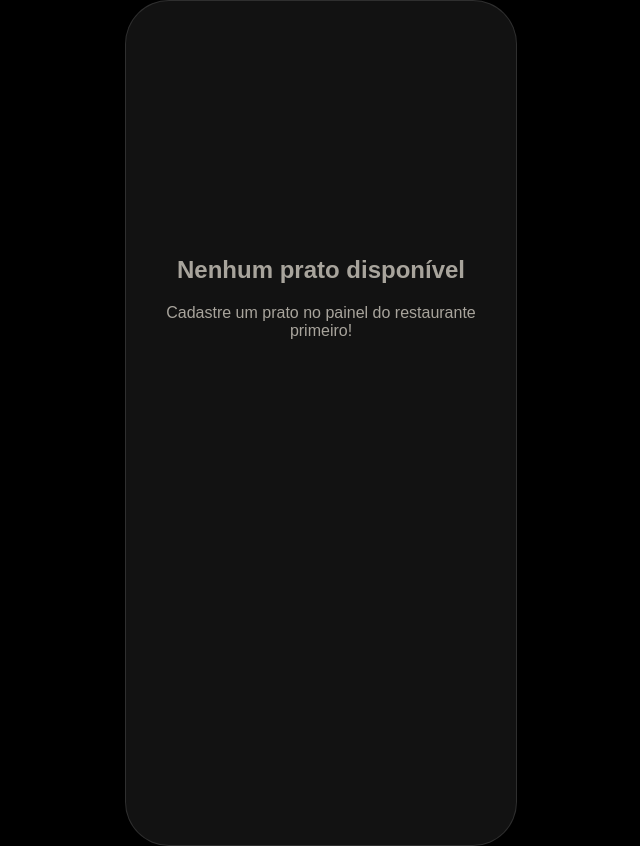
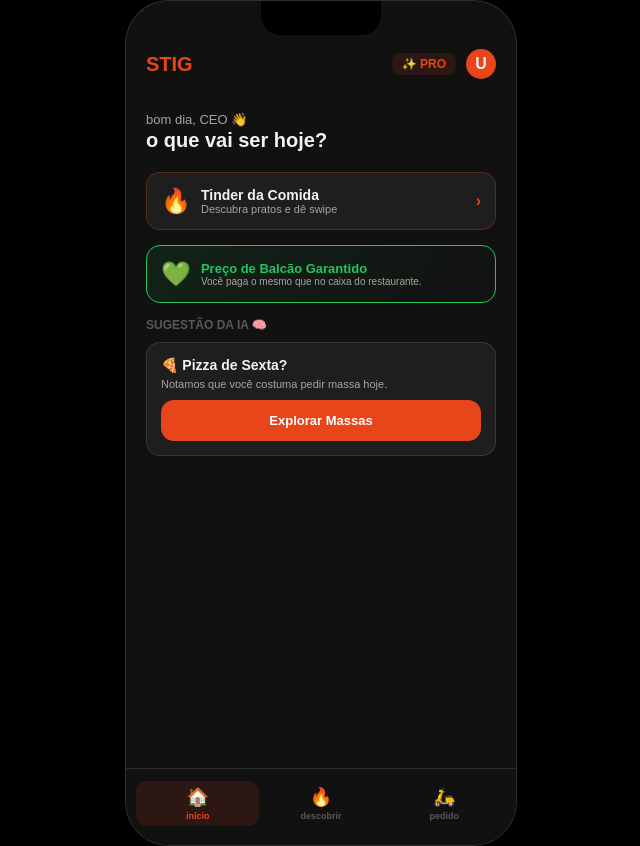
Before and after one commit to stigglobal-hub/stig-plataforma, a Next.js app: page /consumidor in a window 1280 px wide. Shown: the whole page, without its empty margins (319-959 px from the left). Built offline with nearby package versions, Linux system fonts and the light colour scheme; no server answers; the database is empty.

Commit message:
Rename AppConsumidor to AppConsumidorFull and refactor

```diff
--- a/app/consumidor/page.js
+++ b/app/consumidor/page.js
@@ -2,45 +2,46 @@
 import { useState, useEffect } from 'react';
 import { supabase } from '../../lib/supabase';
 
-export default function AppConsumidor() {
+export default function AppConsumidorFull() {
+  const [activeTab, setActiveTab] = useState('home');
   const [pratos, setPratos] = useState([]);
   const [currentIndex, setCurrentIndex] = useState(0);
-  const [carrinho, setCarrinho] = useState([]);
   const [toast, setToast] = useState('');
 
+  // Controle do Swipe/Carrinho
+  const [carrinhoTotal, setCarrinhoTotal] = useState(0);
+  const [pedidoAtivo, setPedidoAtivo] = useState(null);
+
   useEffect(() => {
-    async function fetchPratos() {
-      const { data, error } = await supabase.from('menu_items').select('*').order('created_at', { ascending: false });
-      if (!error && data.length > 0) {
-        setPratos(data);
-      }
-    }
     fetchPratos();
   }, []);
+
+  async function fetchPratos() {
+    const { data, error } = await supabase.from('menu_items').select('*').order('created_at', { ascending: false });
+    if (!error && data.length > 0) setPratos(data);
+  }
 
   function mostrarToast(msg) {
     setToast(msg);
     setTimeout(() => setToast(''), 3000);
   }
 
+  // --- LÓGICA DO SWIPE E COMPRA ---
   async function handleSwipe(like) {
     const pratoAtual = pratos[currentIndex];
 
     if (like) {
-      setCarrinho([...carrinho, pratoAtual]);
-      mostrarToast(`♥ Match! Pedido enviado para cozinha!`);
+      setCarrinhoTotal(prev => prev + parseFloat(pratoAtual.preco));
+      mostrarToast(`♥ ${pratoAtual.nome} adicionado!`);
 
-      // 🚀 SALVANDO NO BANCO DE DADOS AQUI
-      const { error } = await supabase.from('orders').insert([
-        {
-          prato_nome: pratoAtual.nome,
-          preco: pratoAtual.preco,
-          emoji: pratoAtual.emoji,
-          status: 'PREPARANDO'
-        }
-      ]);
+      // Salva no banco de dados (Gera a demanda para o Restaurante e Motoboy)
+      const { data, error } = await supabase.from('orders').insert([{
+        prato_nome: pratoAtual.nome, preco: pratoAtual.preco, emoji: pratoAtual.emoji, status: 'PREPARANDO'
+      }]).select();
 
-      if (error) console.error("Erro ao gerar pedido", error);
+      if (!error && data) {
+        setPedidoAtivo(data[0]); // Define como o pedido rastreado na aba "Pedido"
+      }
 
     } else {
       mostrarToast(`✕ Passou ${pratoAtual.nome}`);
@@ -49,85 +50,184 @@ export default function AppConsumidor() {
     if (currentIndex < pratos.length - 1) {
       setCurrentIndex(currentIndex + 1);
     } else {
-      mostrarToast('Você viu todos os pratos de hoje! 🚀');
+      mostrarToast('Fim da lista de hoje! 🚀');
     }
   }
 
-  if (pratos.length === 0) {
-    return (
-      <div style={{ backgroundColor: '#000', minHeight: '100vh', display: 'flex', justifyContent: 'center', alignItems: 'center', color: '#fff', fontFamily: "'Sora', sans-serif" }}>
-        <div style={shellStyle}>
-          <div style={{ padding: '40px 20px', textAlign: 'center', color: '#A8A49C', marginTop: '50%' }}>
-            <h2>Nenhum prato disponível</h2>
-            <p style={{ marginTop: '10px' }}>Cadastre um prato no painel do restaurante primeiro!</p>
-          </div>
-        </div>
-      </div>
-    );
+  // --- SIMULADOR DA GARANTIA IA ---
+  function acionarGarantia() {
+    mostrarToast('📸 Analisando foto...');
+    setTimeout(() => {
+      mostrarToast('✅ Crédito de R$ 15,00 aplicado em 2 min!');
+      setPedidoAtivo(null); // Limpa o pedido defeituoso
+      setActiveTab('home');
+    }, 2500);
   }
 
-  const prato = pratos[currentIndex];
-  const precoIfood = (prato.preco * 1.22).toFixed(2);
-  const economia = (precoIfood - prato.preco).toFixed(2);
-
+  // Renderização Dinâmica das Abas
   return (
     <div style={{ backgroundColor: '#000', minHeight: '100vh', display: 'flex', justifyContent: 'center', alignItems: 'center', fontFamily: "'Sora', sans-serif" }}>
 
-      <div style={shellStyle}>
+      {/* SEUS ESTILOS ORIGINAIS DO APP DO USUÁRIO */}
+      <style dangerouslySetInnerHTML={{ __html: `
+        :root{ --bg:#111; --card:#1E1E1E; --card2:#242424; --card3:#2C2C2C; --or:#E8451A; --or-d:rgba(232,69,26,0.12); --or-b:rgba(232,69,26,0.30); --tx:#F4F2EE; --tx2:#A8A49C; --tx3:#5A5852; --gr:#22C55E; --gr-d:rgba(34,197,94,0.10); --bl:#60A5FA; --rd:#EF4444; --bd2:rgba(255,255,255,0.11); }
+        .shell{ width:390px; height:844px; background:var(--bg); border-radius:44px; border:1.5px solid rgba(255,255,255,0.12); overflow:hidden; position:relative; box-shadow:0 32px 80px rgba(0,0,0,0.8); display:flex; flex-direction:column; }
+        .notch{ width:120px; height:34px; background:#000; border-radius:0 0 20px 20px; position:absolute; top:0; left:50%; transform:translateX(-50%); z-index:200; }
+        .topbar{ height:56px; display:flex; align-items:center; justify-content:space-between; padding:0 20px; flex-shrink:0; z-index:99; margin-top:35px; color:var(--tx); }
+        .screen{ flex:1; overflow-y:auto; overflow-x:hidden; scrollbar-width:none; padding-bottom:20px; color:var(--tx); }
+        .bnav{ height:68px; background:rgba(17,17,17,0.97); border-top:.5px solid var(--bd2); display:flex; align-items:center; justify-content:space-around; padding:0 10px 8px; flex-shrink:0; z-index:99; }
+        .bni{ display:flex; flex-direction:column; align-items:center; gap:3px; cursor:pointer; padding:5px; border-radius:10px; transition:.15s; flex:1; }
+        .bni.active{ background:var(--or-d); }
+        .bni-icon{ font-size:18px; }
+        .bni-lbl{ font-size:9px; font-weight:600; color:var(--tx3); }
+        .bni.active .bni-lbl{ color:var(--or); }
+        .btn-or{ width:100%; background:var(--or); color:#fff; border:none; border-radius:13px; padding:13px; font-size:13px; font-weight:700; cursor:pointer; }
+        .card-stack{ position:relative; height:430px; margin:0 20px; }
+        .swig{ position:absolute; inset:0; background:var(--card); border-radius:22px; border:1px solid var(--bd2); overflow:hidden; box-shadow:0 16px 48px rgba(0,0,0,0.5); }
+      `}} />
+
+      <div className="shell">
+        <div className="notch"></div>
 
         {toast && (
-          <div style={{ position: 'absolute', top: '50px', left: '50%', transform: 'translateX(-50%)', background: '#22C55E', color: '#000', padding: '10px 20px', borderRadius: '12px', fontWeight: 'bold', fontSize: '12px', zIndex: 999, whiteSpace: 'nowrap' }}>
+          <div style={{ position: 'absolute', top: '90px', left: '50%', transform: 'translateX(-50%)', background: '#22C55E', color: '#000', padding: '10px 20px', borderRadius: '12px', fontWeight: 'bold', fontSize: '12px', zIndex: 999 }}>
             {toast}
           </div>
         )}
 
-        <div style={{ padding: '56px 20px 10px', display: 'flex', justifyContent: 'space-between', alignItems: 'center', color: '#fff' }}>
-          <div style={{ fontSize: '17px', fontWeight: '800' }}>Descobrir (Swipe)</div>
-          <div style={{ fontSize: '11px', color: '#A8A49C' }}>🛒 {carrinho.length} itens (R$ {carrinho.reduce((a, b) => a + parseFloat(b.preco), 0).toFixed(2)})</div>
+        {/* TOPBAR */}
+        <div className="topbar">
+          <div style={{ fontSize: '20px', fontWeight: '900', color: 'var(--or)' }}>STIG</div>
+          <div style={{ display: 'flex', gap: '10px', alignItems: 'center' }}>
+            <div style={{ fontSize: '12px', fontWeight: 'bold', background: 'var(--or-d)', color: 'var(--or)', padding: '4px 10px', borderRadius: '8px' }}>✨ PRO</div>
+            <div style={{ width: '30px', height: '30px', borderRadius: '50%', background: 'var(--or)', display: 'flex', alignItems: 'center', justifyContent: 'center', fontWeight: '800' }}>U</div>
+          </div>
         </div>
 
-        <div style={{ margin: '0 20px', position: 'relative', height: '480px' }}>
-          <div style={{ position: 'absolute', inset: 0, background: '#1E1E1E', borderRadius: '22px', border: '1px solid rgba(255,255,255,0.11)', overflow: 'hidden', boxShadow: '0 16px 48px rgba(0,0,0,0.5)' }}>
+        {/* --- TELA 1: HOME --- */}
+        {activeTab === 'home' && (
+          <div className="screen" style={{ padding: '20px' }}>
+            <div style={{ fontSize: '13px', color: 'var(--tx2)' }}>bom dia, CEO 👋</div>
+            <div style={{ fontSize: '20px', fontWeight: '800', marginTop: '2px', marginBottom: '20px' }}>o que vai ser hoje?</div>
 
-            <div style={{ height: '250px', display: 'flex', alignItems: 'center', justifyContent: 'center', fontSize: '80px', background: 'linear-gradient(135deg, #2a1a0e, #1a1209)' }}>
-              {prato.emoji}
-              <div style={{ position: 'absolute', top: '14px', left: '14px', background: 'rgba(0,0,0,.65)', color: '#E8451A', fontSize: '10px', fontWeight: '700', padding: '4px 10px', borderRadius: '8px' }}>
-                98% match
+            <div style={{ background: 'var(--card)', borderRadius: '14px', padding: '14px', marginBottom: '15px', border: '1px solid var(--or-b)', display: 'flex', alignItems: 'center', gap: '10px' }} onClick={() => setActiveTab('swipe')}>
+              <span style={{ fontSize: '24px' }}>🔥</span>
+              <div>
+                <div style={{ fontSize: '14px', fontWeight: 'bold' }}>Tinder da Comida</div>
+                <div style={{ fontSize: '11px', color: 'var(--tx2)' }}>Descubra pratos e dê swipe</div>
+              </div>
+              <span style={{ marginLeft: 'auto', color: 'var(--or)', fontWeight: 'bold' }}>›</span>
+            </div>
+
+            <div style={{ background: 'linear-gradient(135deg, var(--gr-d), transparent)', border: '1px solid var(--gr)', borderRadius: '14px', padding: '14px', marginBottom: '15px', display: 'flex', alignItems: 'center', gap: '10px' }}>
+              <span style={{ fontSize: '24px' }}>💚</span>
+              <div>
+                <div style={{ fontSize: '13px', fontWeight: 'bold', color: 'var(--gr)' }}>Preço de Balcão Garantido</div>
+                <div style={{ fontSize: '10px', color: 'var(--tx2)' }}>Você paga o mesmo que no caixa do restaurante.</div>
               </div>
             </div>
 
-            <div style={{ padding: '20px' }}>
-              <div style={{ fontSize: '24px', fontWeight: '800', color: '#fff', marginBottom: '8px' }}>{prato.nome}</div>
+            <h3 style={{ fontSize: '12px', color: 'var(--tx3)', textTransform: 'uppercase', marginBottom: '10px' }}>Sugestão da IA 🧠</h3>
+            <div style={{ background: 'var(--card)', border: '1px solid var(--bd2)', borderRadius: '14px', padding: '14px' }}>
+              <div style={{ fontSize: '14px', fontWeight: 'bold', marginBottom: '5px' }}>🍕 Pizza de Sexta?</div>
+              <div style={{ fontSize: '11px', color: 'var(--tx2)', marginBottom: '10px' }}>Notamos que você costuma pedir massa hoje.</div>
+              <button className="btn-or" onClick={() => setActiveTab('swipe')}>Explorar Massas</button>
+            </div>
+          </div>
+        )}
 
-              <div style={{ marginTop: '15px' }}>
-                <div style={{ display: 'inline-flex', alignItems: 'center', gap: '6px', background: 'rgba(34,197,94,0.1)', border: '1px solid rgba(34,197,94,0.3)', borderRadius: '10px', padding: '6px 12px' }}>
-                  <span style={{ fontSize: '20px', fontWeight: '900', color: '#22C55E' }}>R$ {parseFloat(prato.preco).toFixed(2)}</span>
-                  <span style={{ fontSize: '10px', fontWeight: '700', color: '#22C55E', textTransform: 'uppercase' }}>preço balcão</span>
+        {/* --- TELA 2: SWIPE (Conectada ao BD) --- */}
+        {activeTab === 'swipe' && (
+          <div className="screen">
+            <div style={{ padding: '10px 20px', display: 'flex', justifyContent: 'space-between' }}>
+              <div style={{ fontSize: '16px', fontWeight: 'bold' }}>Descobrir</div>
+              <div style={{ fontSize: '12px', color: 'var(--tx2)' }}>🛒 R$ {carrinhoTotal.toFixed(2)}</div>
+            </div>
+
+            {pratos.length === 0 || currentIndex >= pratos.length ? (
+              <div style={{ textAlign: 'center', marginTop: '100px', color: 'var(--tx3)' }}>
+                <h3>Fim da linha!</h3>
+                <p>O restaurante precisa cadastrar mais pratos.</p>
+                <button onClick={() => setCurrentIndex(0)} className="btn-or" style={{ width: 'auto', marginTop: '20px', padding: '10px 20px' }}>Ver de novo</button>
+              </div>
+            ) : (
+              <div>
+                <div className="card-stack">
+                  <div className="swig">
+                    <div style={{ height: '220px', display: 'flex', alignItems: 'center', justifyContent: 'center', fontSize: '80px', background: 'linear-gradient(135deg, #2a1a0e, #1a1209)' }}>
+                      {pratos[currentIndex].emoji}
+                    </div>
+                    <div style={{ padding: '20px' }}>
+                      <div style={{ fontSize: '22px', fontWeight: '800', marginBottom: '10px' }}>{pratos[currentIndex].nome}</div>
+
+                      <div style={{ display: 'inline-block', background: 'var(--gr-d)', border: '1px solid rgba(34,197,94,0.3)', borderRadius: '8px', padding: '5px 10px', color: 'var(--gr)', fontWeight: 'bold' }}>
+                        R$ {pratos[currentIndex].preco} (Balcão)
+                      </div>
+                      <div style={{ marginTop: '8px', fontSize: '11px', color: 'var(--tx2)' }}>
+                        <span style={{ textDecoration: 'line-through' }}>R$ {(pratos[currentIndex].preco * 1.22).toFixed(2)} no app vizinho</span>
+                      </div>
+                    </div>
+                  </div>
                 </div>
 
-                <div style={{ marginTop: '10px', fontSize: '12px', color: '#A8A49C' }}>
-                  <span style={{ textDecoration: 'line-through' }}>R$ {precoIfood} no iFood</span>
-                  <span style={{ marginLeft: '10px', color: '#E8451A', fontWeight: '700' }}>Você economiza R$ {economia}</span>
+                <div style={{ display: 'flex', justifyContent: 'center', gap: '20px', marginTop: '30px' }}>
+                  <button onClick={() => handleSwipe(false)} style={{ width: '60px', height: '60px', borderRadius: '50%', background: 'rgba(239,68,68,0.1)', color: 'var(--rd)', border: '2px solid rgba(239,68,68,0.3)', fontSize: '24px', cursor: 'pointer' }}>✕</button>
+                  <button onClick={() => handleSwipe(true)} style={{ width: '60px', height: '60px', borderRadius: '50%', background: 'var(--gr-d)', color: 'var(--gr)', border: '2px solid rgba(34,197,94,0.3)', fontSize: '24px', cursor: 'pointer' }}>♥</button>
                 </div>
               </div>
-            </div>
+            )}
+          </div>
+        )}
 
+        {/* --- TELA 3: PEDIDO (Tracking & Garantia IA) --- */}
+        {activeTab === 'pedido' && (
+          <div className="screen">
+            {!pedidoAtivo ? (
+              <div style={{ textAlign: 'center', marginTop: '150px', color: 'var(--tx3)' }}>
+                <span style={{ fontSize: '50px' }}>🛵</span>
+                <h3 style={{ marginTop: '10px', color: 'var(--tx)' }}>Nenhum pedido ativo</h3>
+                <p style={{ fontSize: '12px', marginTop: '5px' }}>Dê swipe em um prato para fazer um pedido.</p>
+              </div>
+            ) : (
+              <div style={{ padding: '20px' }}>
+                <div style={{ background: 'var(--card)', borderRadius: '16px', padding: '20px', border: '1px solid var(--bd2)' }}>
+                  <div style={{ display: 'flex', justifyContent: 'space-between', alignItems: 'center', borderBottom: '1px solid #333', paddingBottom: '15px', marginBottom: '15px' }}>
+                    <div>
+                      <div style={{ fontSize: '10px', color: 'var(--or)', fontWeight: 'bold' }}>{pedidoAtivo.status}</div>
+                      <div style={{ fontSize: '18px', fontWeight: 'bold' }}>{pedidoAtivo.emoji} {pedidoAtivo.prato_nome}</div>
+                    </div>
+                    <div style={{ fontSize: '18px', fontWeight: 'bold', color: 'var(--gr)' }}>R$ {pedidoAtivo.preco}</div>
+                  </div>
+
+                  <div style={{ background: 'var(--gr-d)', padding: '10px', borderRadius: '8px', fontSize: '11px', color: 'var(--gr)', fontWeight: 'bold', marginBottom: '20px' }}>
+                    🏍️ Frete de R$ 8,50 vai 100% para o motoboy.
+                  </div>
+
+                  <h4 style={{ fontSize: '12px', color: 'var(--tx3)', marginBottom: '10px' }}>Algo deu errado?</h4>
+                  <button onClick={acionarGarantia} style={{ width: '100%', padding: '12px', background: 'rgba(239,68,68,0.1)', color: 'var(--rd)', border: '1px dashed var(--rd)', borderRadius: '10px', fontWeight: 'bold', cursor: 'pointer' }}>
+                    📸 Acionar Garantia IA (2 min)
+                  </button>
+                  <p style={{ fontSize: '10px', color: 'var(--tx3)', textAlign: 'center', marginTop: '5px' }}>Tire uma foto se chegou frio ou errado e a IA estorna na hora.</p>
+                </div>
+              </div>
+            )}
           </div>
-        </div>
+        )}
 
-        <div style={{ display: 'flex', gap: '20px', justifyContent: 'center', marginTop: '20px', padding: '0 20px' }}>
-          <button onClick={() => handleSwipe(false)} style={{ width: '60px', height: '60px', borderRadius: '50%', display: 'flex', alignItems: 'center', justifyContent: 'center', fontSize: '24px', cursor: 'pointer', background: 'rgba(239,68,68,0.1)', color: '#EF4444', border: '2px solid rgba(239,68,68,0.3)' }}>✕</button>
-
-          <button onClick={() => handleSwipe(true)} style={{ width: '60px', height: '60px', borderRadius: '50%', display: 'flex', alignItems: 'center', justifyContent: 'center', fontSize: '24px', cursor: 'pointer', background: 'rgba(34,197,94,0.1)', color: '#22C55E', border: '2px solid rgba(34,197,94,0.3)' }}>♥</button>
+        {/* --- BOTTOM NAV DO USUÁRIO --- */}
+        <div className="bnav">
+          <div className={`bni ${activeTab === 'home' ? 'active' : ''}`} onClick={() => setActiveTab('home')}>
+            <div className="bni-icon">🏠</div><div className="bni-lbl">início</div>
+          </div>
+          <div className={`bni ${activeTab === 'swipe' ? 'active' : ''}`} onClick={() => setActiveTab('swipe')}>
+            <div className="bni-icon">🔥</div><div className="bni-lbl">descobrir</div>
+          </div>
+          <div className={`bni ${activeTab === 'pedido' ? 'active' : ''}`} onClick={() => setActiveTab('pedido')}>
+            <div className="bni-icon">🛵</div><div className="bni-lbl">pedido</div>
+          </div>
         </div>
 
       </div>
     </div>
   );
 }
-
-const shellStyle = {
-  width: '390px', height: '844px', background: '#121212', borderRadius: '44px',
-  border: '1.5px solid rgba(255,255,255,0.12)', overflow: 'hidden', position: 'relative',
-  boxShadow: '0 32px 80px rgba(0,0,0,0.8)'
-};
```
